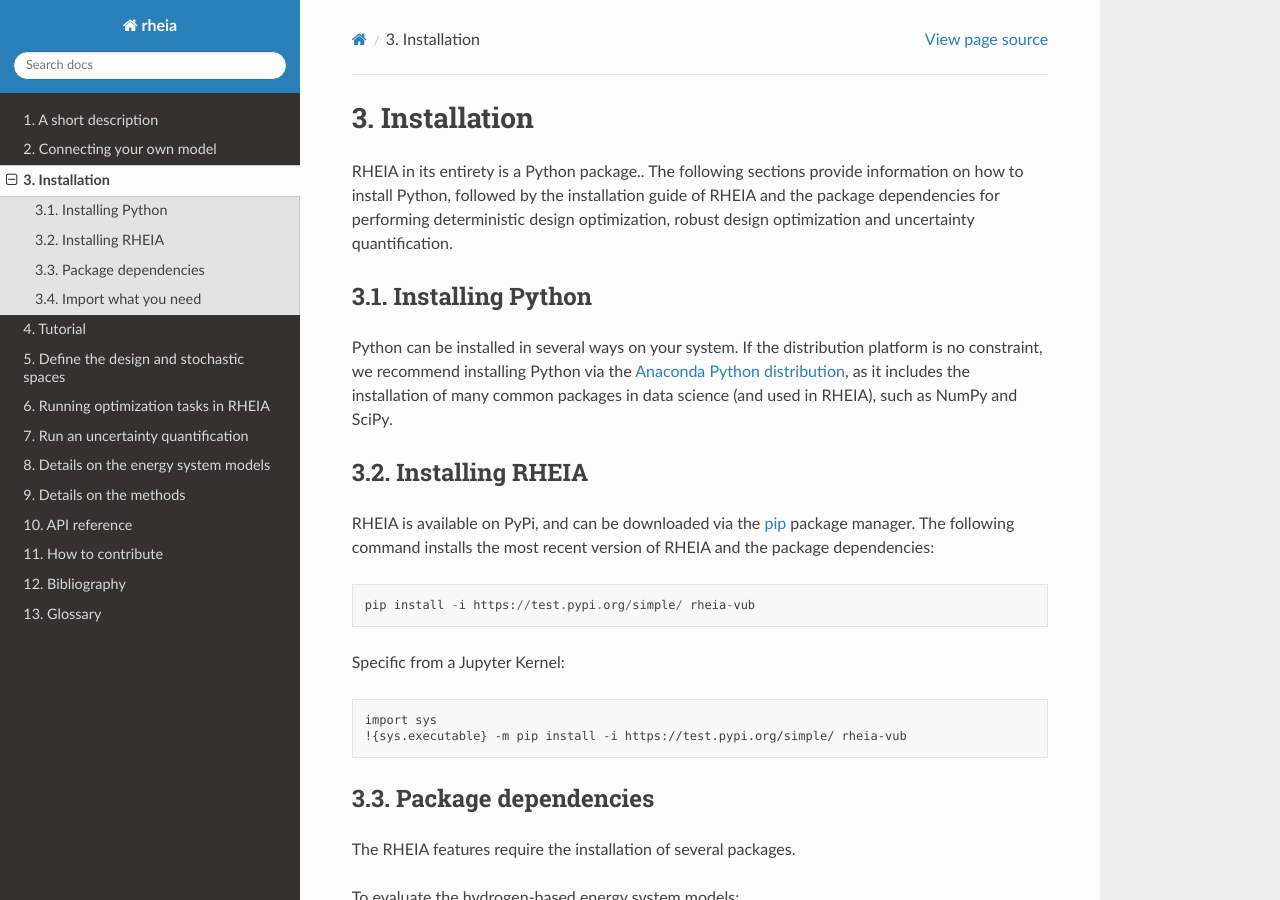
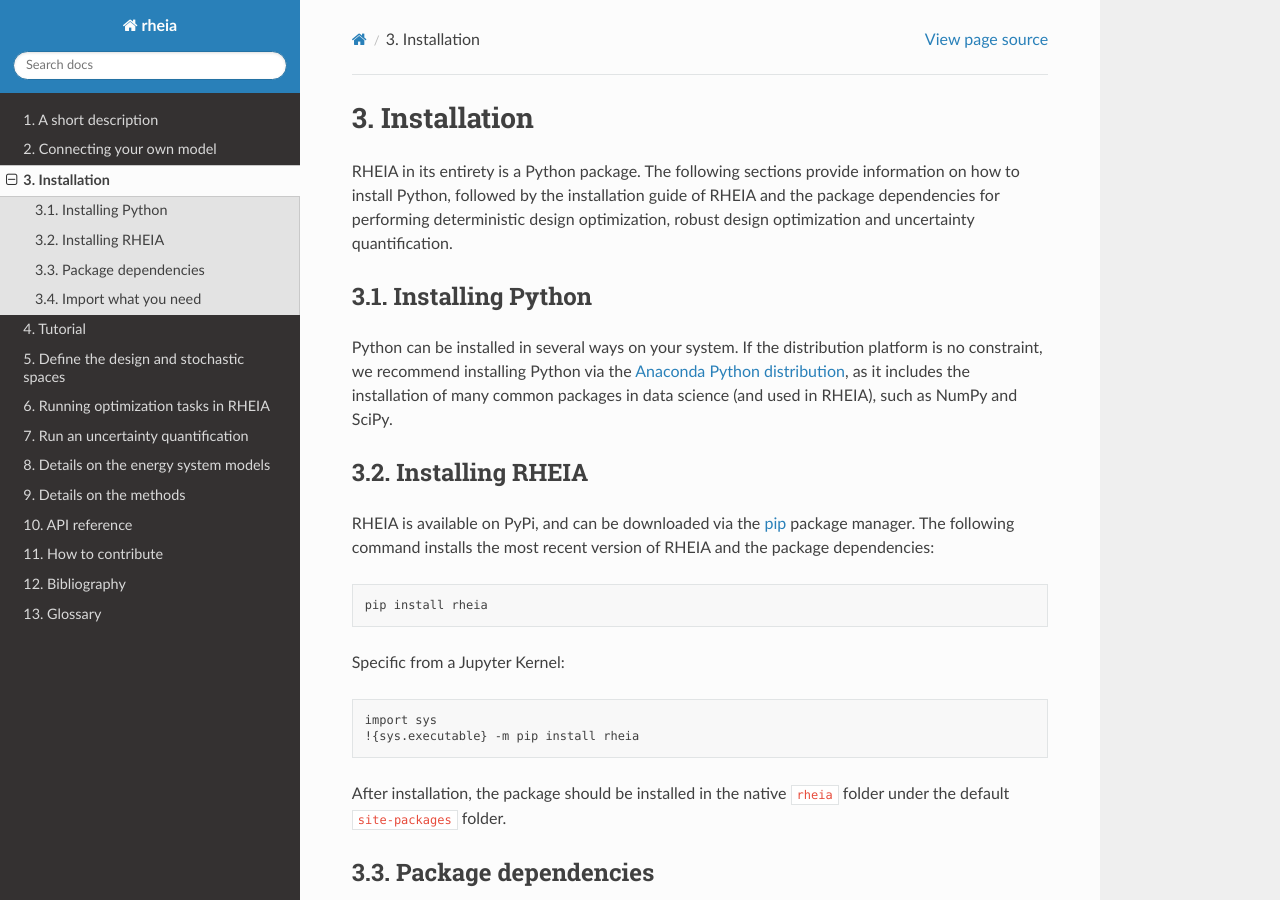
Before and after one commit to rheia-framework/RHEIA, a Sphinx documentation site: the page built from docs/sphinx/installation.rst, in a window 1280 px wide and 900 px high. Built offline with Sphinx 7.4.7 and the Read the Docs theme 2.0.0, drawn with Linux system fonts in a browser that asks for light colours; pages that are not in the unit, such as notebooks, are missing from menus.

Commit message:
update installation location

```diff
--- a/docs/sphinx/installation.rst
+++ b/docs/sphinx/installation.rst
@@ -3,7 +3,7 @@
 Installation
 ============
 
-RHEIA in its entirety is a Python package.. The following sections provide information on how to install Python, followed by the installation guide of RHEIA
+RHEIA in its entirety is a Python package. The following sections provide information on how to install Python, followed by the installation guide of RHEIA
 and the package dependencies for performing deterministic design optimization, robust design optimization and uncertainty quantification.
 
 Installing Python
@@ -19,13 +19,14 @@ Installing RHEIA
 RHEIA is available on PyPi, and can be downloaded via the `pip <https://pip.pypa.io/en/stable/>`_ package manager.
 The following command installs the most recent version of RHEIA and the package dependencies::
 
-	pip install -i https://test.pypi.org/simple/ rheia-vub
+	pip install rheia
 
 Specific from a Jupyter Kernel::
 
 	import sys
-	!{sys.executable} -m pip install -i https://test.pypi.org/simple/ rheia-vub
+	!{sys.executable} -m pip install rheia
 
+After installation, the package should be installed in the native :file:`rheia` folder under the default :file:`site-packages` folder.
 
 Package dependencies
 --------------------
```
Also changed, not shown: 1 other file.
